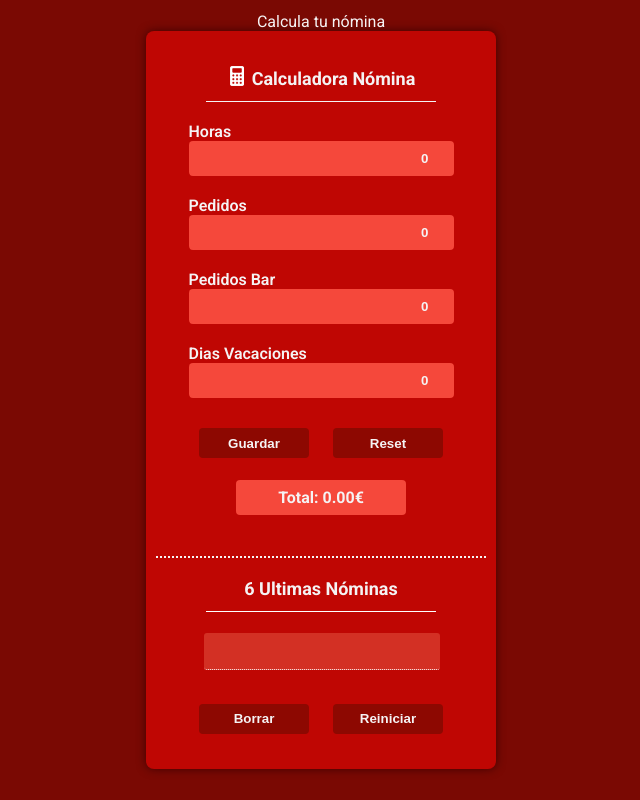
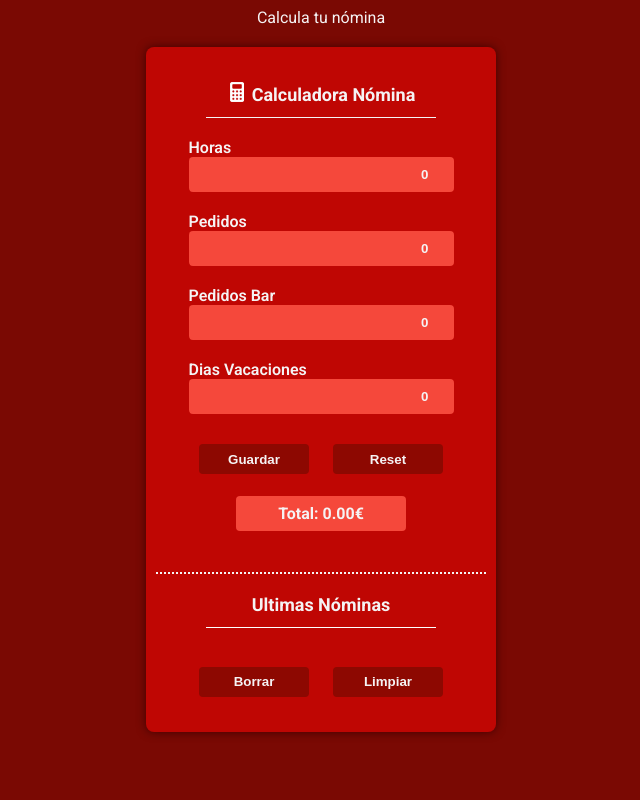
Before and after one commit to tonmetal/TelepiApp_2.0-, a plain HTML site: page index.html in a window 1280 px wide. Shown: the whole page, without its empty margins (319-959 px from the left). Drawn offline with Linux system fonts and the light colour scheme; a web font is replaced by a local one.

Commit message:
refinando estetica

```diff
--- a/index.css
+++ b/index.css
@@ -1,7 +1,6 @@
 body{
     color: #f5f3f4;
     text-align: center;
-    margin: 12px;
     background-color:  #7a0903;
     font-family: "Roboto", sans-serif;
 }
@@ -10,7 +9,7 @@ body{
     display: flex;
     flex-direction: column;
     width: 330px;
-    margin: auto;
+    margin: 20px auto;
     border-radius: 8px;
     background-color: #bf0603;
     padding: 25px 10px;
--- a/index.html
+++ b/index.html
@@ -33,14 +33,13 @@
                 <button onclick="reset()">Reset</button>
             </div>
             <div class="resultado" id="resultado">Total: 0.00€</div>
-            <h2>6 Ultimas Nóminas</h2>
+            <h2>Ultimas Nóminas</h2>
             <div class="border"></div>
             <ul id="historial">
-                <li></li>
             </ul>
             <div>
                 <button id="borrar">Borrar</button>
-                <button id="reiniciar">Reiniciar</button>
+                <button id="reiniciar">Limpiar</button>
             </div>
         </div>
         <script src="index.js"></script>
```
